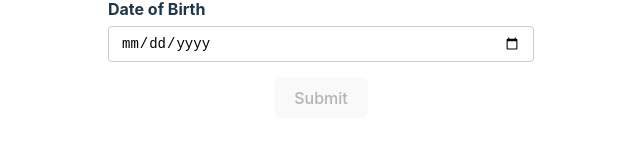
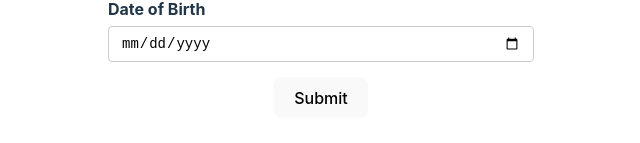
Before and after one commit to itsparasbisht/react-hook-form, a React (Vite) app: page / in a window 1280 px wide. Shown: the part 787-930 px from the top of the page, without its empty margins (319-959 px from the left). Built offline with nearby package versions, Linux system fonts and the light colour scheme.

Commit message:
validation mode

```diff
--- a/src/components/YouTubeForm.tsx
+++ b/src/components/YouTubeForm.tsx
@@ -36,6 +36,7 @@ export const YouTubeForm = () => {
       age: 0,
       dob: new Date(),
     },
+    mode: "onTouched",
   });
   const { errors, isDirty, isValid, isSubmitting, isSubmitSuccessful } =
     formState;
@@ -79,10 +80,13 @@ export const YouTubeForm = () => {
           type="email"
           id="email"
           {...register("email", {
-            validate: (value) => {
-              return (
-                value !== "admin@gmail.com" || "enter a different email address"
-              );
+            validate: {
+              notAdmin: (value) => {
+                return (
+                  value !== "admin@gmail.com" ||
+                  "enter a different email address"
+                );
+              },
             },
           })}
         />
@@ -134,7 +138,7 @@ export const YouTubeForm = () => {
           })}
         />
 
-        <button disabled={!isDirty || !isValid || isSubmitting}>Submit</button>
+        <button disabled={!isDirty || isSubmitting}>Submit</button>
       </form>
     </div>
   );
```
